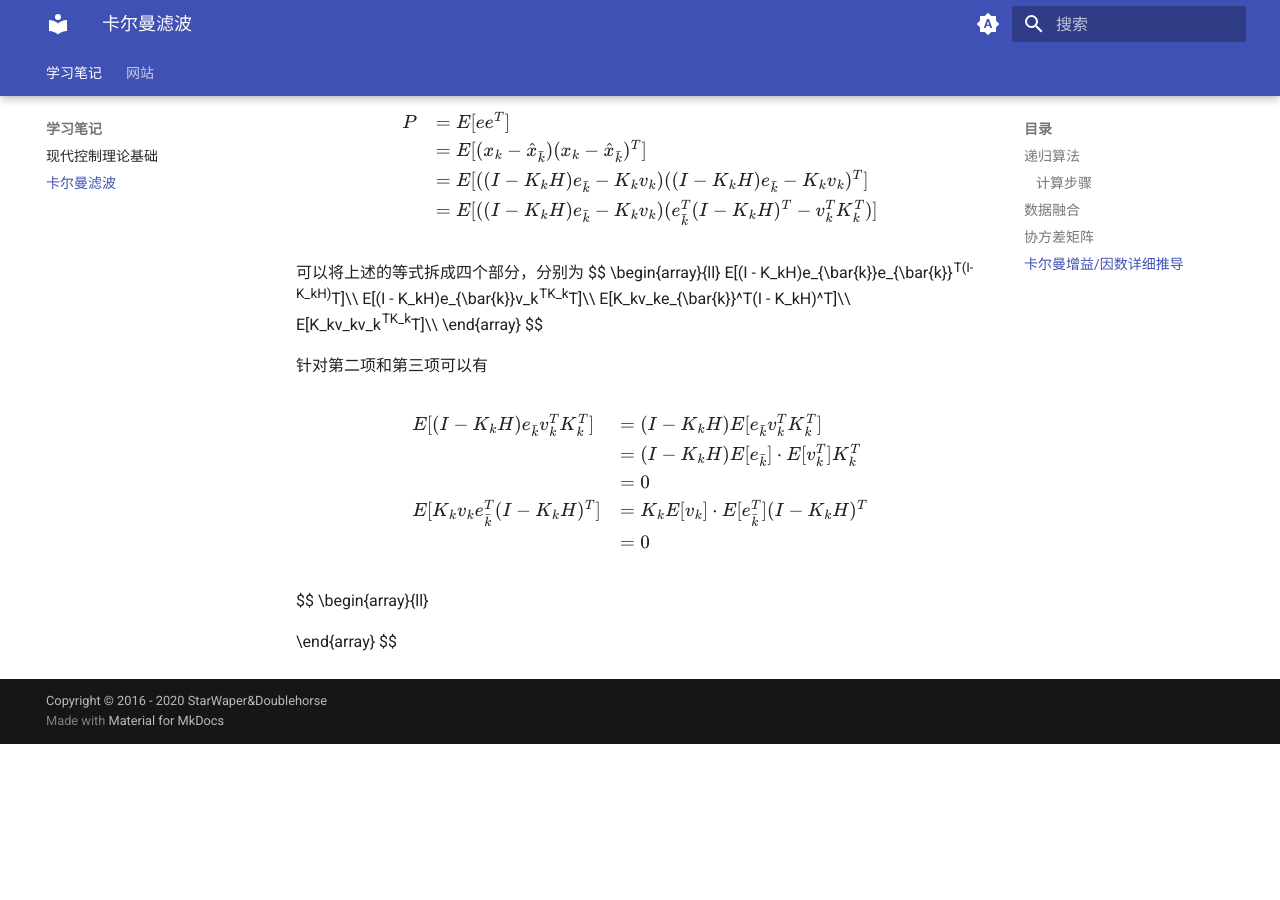
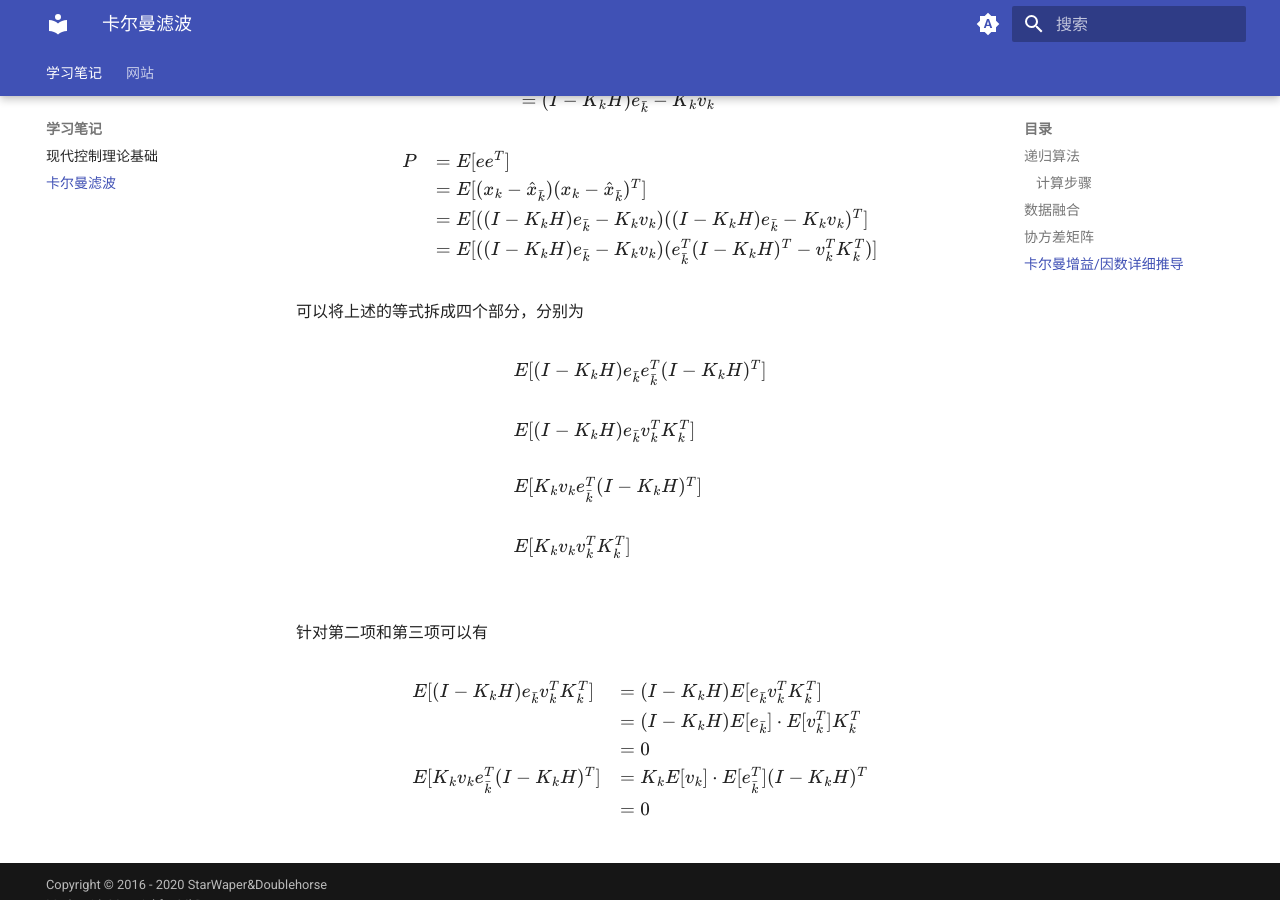
Before and after one commit to doublehorse2000/doublehorse2000.github.io, an MkDocs documentation site: the page built from docs/STUDY/KalmanFilter.md, in a window 1280 px wide and 900 px high, scrolled down 4046 px. Built offline with MkDocs 1.6.1 and Material for MkDocs 9.7.7, drawn with Linux system fonts in a browser that asks for light colours; before the commit the page ends 4790 px from its top, so only the background shows below that.

Commit message:
Update KalmanFilter.md

```diff
--- a/docs/STUDY/KalmanFilter.md
+++ b/docs/STUDY/KalmanFilter.md
@@ -230,6 +232,7 @@
 $$
 
 可以将上述的等式拆成四个部分，分别为
+
 $$
 \begin{array}{ll}
   E[(I - K_kH)e_{\bar{k}}e_{\bar{k}}^T(I-K_kH)^T]\\\\
@@ -250,9 +253,3 @@
   &= 0\\
 \end{array}
 $$
-
-$$
-\begin{array}{ll}
-
-\end{array}
-$$
```
Also changed, not shown: other parts of docs/STUDY/KalmanFilter.md (+3 -1 lines).
